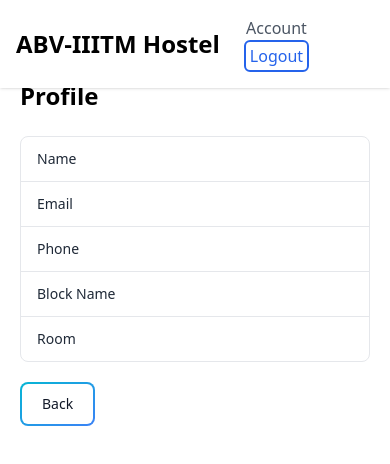
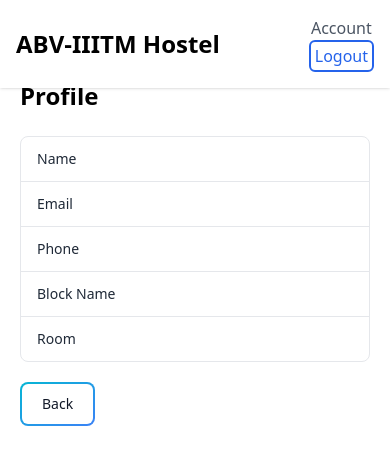
Before and after one commit to Devansh-Maheshwari/hostel-complaint-management, a React (Create React App) app in the folder frontend/: page /account in a window 390 px wide. Shown: the top 464 px of the page. Built offline with nearby package versions, Linux system fonts and the light colour scheme; no server answers.

Commit message:
added form component

```diff
--- a/frontend/src/App.js
+++ b/frontend/src/App.js
@@ -1,6 +1,6 @@
 import Login from './pages/Login'
 import Register from './pages/Register'
-
+import ComplaintForm from './pages/ComplaintForm'
 import Account from './pages/Account'
 import PrivateRoute from './context/PrivateRoute'
 import {createBrowserRouter,RouterProvider} from "react-router-dom"
@@ -25,6 +25,10 @@ const router=createBrowserRouter([
   {
     path:"/dashboard",
     element:<PrivateRoute/>
+  },
+  {
+    path: "/file-complaint",
+    element: <ComplaintForm />
   }
 ])
 function App() {
--- a/frontend/src/pages/Complaint.jsx
+++ b/frontend/src/pages/Complaint.jsx
@@ -1,5 +1,6 @@
 import React, { useState, useEffect } from "react";
 import { GetAuthHeader } from "../utils/header";
+import { Link } from "react-router-dom";
 import clsx from "clsx";
 import ComplaintForm from "./ComplaintForm";
 
@@ -79,8 +80,13 @@ const Complaint = () => {
   console.log(complaints);
 
   return (
-    <div className="bg-gray-100 h-full p-4 sm:p-8 md:p-10 ">
-      <h1 className="text-2xl font-bold mt-20 mb-8">Complaints</h1>
+    <div className="bg-gray-100 h-screen p-4 sm:p-8 md:p-10 ">
+      <h1 className="text-2xl font-bold mt-20 mb-4 ">Complaints</h1>
+      <div className="mb-5">
+      <Link to="/file-complaint" className="text-blue-500 underline ">
+        File a Complaint
+      </Link>
+      </div>
       {complaints.length === 0 ? (
         <p className="ml-4 mt-2 text-gray-600 text-xl">
           No complaints registered yet.
@@ -131,7 +137,7 @@ const Complaint = () => {
           ))}
         </div>
       )}
-      <ComplaintForm onFormSubmit={refreshComplaints} />
+      {/* <ComplaintForm onFormSubmit={refreshComplaints} /> */}
     </div>
   );
 };
--- a/frontend/src/pages/ComplaintForm.jsx
+++ b/frontend/src/pages/ComplaintForm.jsx
@@ -26,6 +26,18 @@ const ComplaintForm = ({ onFormSubmit }) => {
       alert("Please enter a valid complaint.");
       return;
     }
+    if (!availability.trim()) {
+      alert("Please select valid availability.");
+      return;
+    }
+    if (!category.trim()) {
+      alert("Please select valid category.");
+      return;
+    }
+    if (!timings.trim()) {
+      alert("Please select valid timings.");
+      return;
+    }
 
     try {
       const headers = GetAuthHeader();
@@ -51,7 +63,7 @@ const ComplaintForm = ({ onFormSubmit }) => {
         setAvailability("")
         setCategory("")
         setTimings("")
-        onFormSubmit();
+        window.location = "/dashboard";
       } else {
         const error = await response.json();
         alert(`Error: ${error.message}`);
@@ -71,7 +83,7 @@ const ComplaintForm = ({ onFormSubmit }) => {
   }, [isSubmitted]);
 
   return (
-   <div className="bg-gray-100 h-full w-full mx-auto flex items-center justify-center  flex-col rounded-lg lg:max-w-screen-xl lg:flex-row">
+   <div className="bg-gray-100 h-screen w-full mx-auto flex items-center justify-center   rounded-lg  ">
     <div className="border border-gray-100 shadow-gray-500/20 mt-8 mb-8 max-w-md bg-white shadow-sm sm:rounded-lg sm:shadow-lg lg:mt-0">
     <form onSubmit={onSubmitForm} className="p-4 sm:p-8">
       <label htmlFor="name">Complaint Name:</label>
--- a/frontend/src/pages/Navbar.jsx
+++ b/frontend/src/pages/Navbar.jsx
@@ -38,17 +38,16 @@ function Navbar() {
   return (
     <>
       <header className="shadow bg-white fixed w-full z-10 top-0">
-        <div className="  flex max-w-screen-xl flex-row space-x-1 items-center  overflow-hidden px-4 py-4 md:mx-auto md:flex-row md:items-center">
-          <a href="#" className="flex items-center whitespace-nowrap text-2xl font-black">
+        <div className="  flex w-screen flex-row  items-center justify-between overflow-hidden px-4 py-4 md:mx-auto md:flex-row md:items-center">
+          <div className="flex items-center whitespace-nowrap text-2xl font-black">
             <span className="text-black">ABV-IIITM Hostel</span>
-          </a>
+          </div>
 
-
+         <div>
           <nav
-
-            className={`peer-checked:mt-8 peer-checked:max-h-56  flex  w-full flex-row items-center justify-between overflow-hidden transition-all  md:ml-24 md:max-h-full md:flex-row md:items-start`}
-          >
-            <ul className="flex flex-col items-center ml-5 space-y-0 md:ml-auto md:flex-row md:space-y-0">
+            className={`peer-checked:mt-8 peer-checked:max-h-56  flex   flex-row items-center justify-between overflow-hidden transition-all  md:ml-24 md:max-h-full md:flex-row md:items-start`}
+            >
+            <ul className="flex flex-col items-center  space-y-0 md:ml-auto md:flex-row md:space-y-0">
               <li className="text-gray-600 md:mr-12 hover:text-blue-600">
                 <a href="/account">Account</a>
               </li>
@@ -56,12 +55,13 @@ function Navbar() {
                 <button
                   className="rounded-md border-2 border-blue-600 px-1 py-0.5 font-medium text-blue-600 transition-colors hover:bg-blue-600 hover:text-white"
                   onClick={logout}
-                >
+                  >
                   Logout
                 </button>
               </li>
             </ul>
           </nav>
+        </div>
         </div>
       </header>
     </>
```
